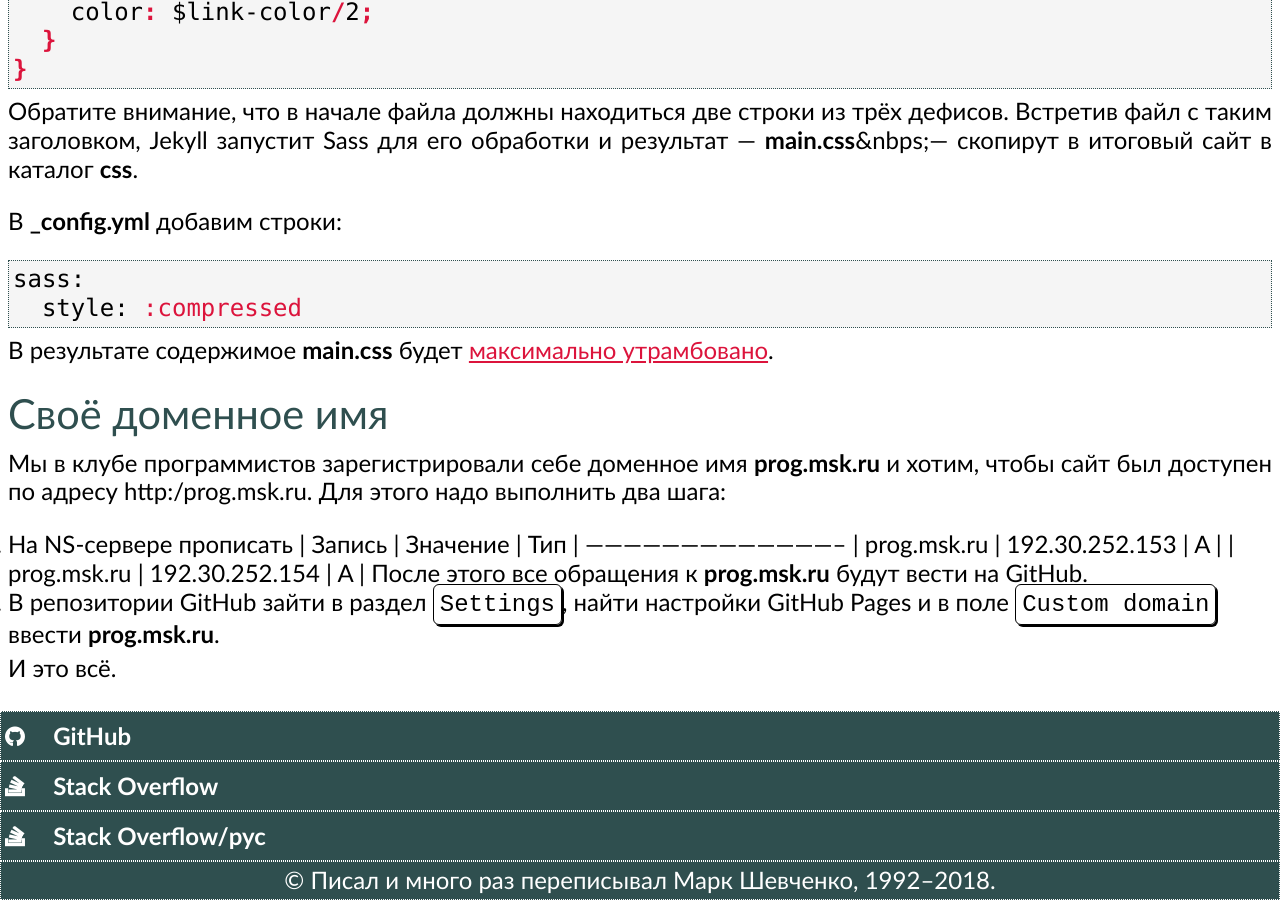
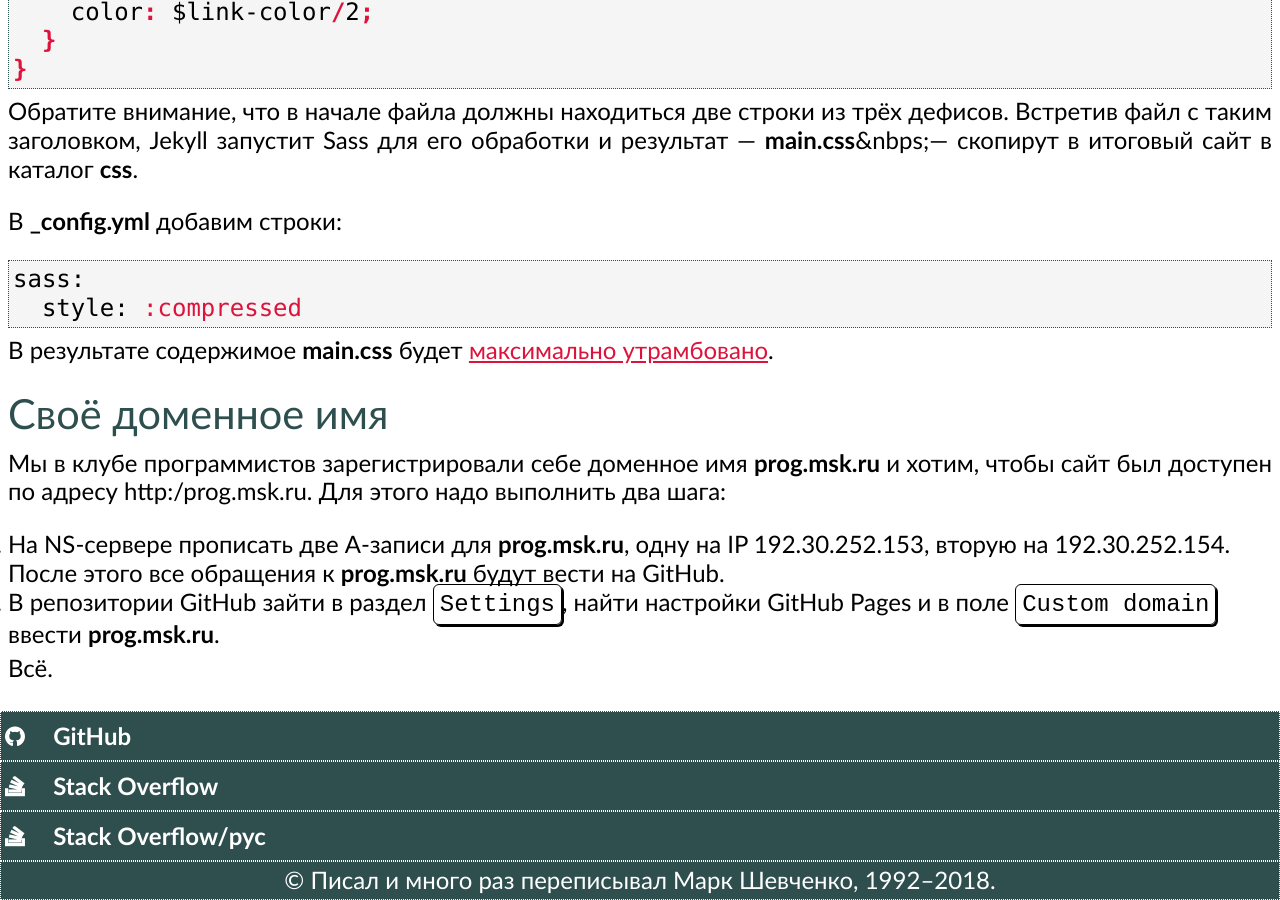
Before and after one commit to markshevchenko/markshevchenko.github.io, a Jekyll site: the page built from articles/github-pages.md, in a window 1280 px wide and 900 px high, scrolled down 10910 px. Built offline with Jekyll 4.4.1, drawn with Linux system fonts in a browser that asks for light colours; some web fonts are replaced; our own code applies the rules of GitHub Pages for plain Markdown files; comment, search, counter and statistics services are not loaded.

Commit message:
Таблица сломалась.

```diff
--- a/articles/github-pages.md
+++ b/articles/github-pages.md
@@ -424,12 +424,8 @@ sass:
 Мы в клубе программистов зарегистрировали себе доменное имя **prog.msk.ru** и хотим, чтобы сайт был доступен по адресу http:/prog.msk.ru. Для
 этого надо выполнить два шага:
 
-1. На NS-сервере прописать
-   |    Запись    |    Значение    |  Тип  |
-   -----------------------------------------
-   |  prog.msk.ru | 192.30.252.153 |   A   |
-   |  prog.msk.ru | 192.30.252.154 |   A   |
+1. На NS-сервере прописать две А-записи для **prog.msk.ru**, одну на IP 192.30.252.153, вторую на 192.30.252.154.
    После этого все обращения к **prog.msk.ru** будут вести на GitHub.
 2. В репозитории GitHub зайти в раздел <kbd>Settings</kbd>, найти настройки GitHub Pages и в поле <kbd>Custom domain</kbd> ввести **prog.msk.ru**.
 
-И это всё.
+Всё.
```
